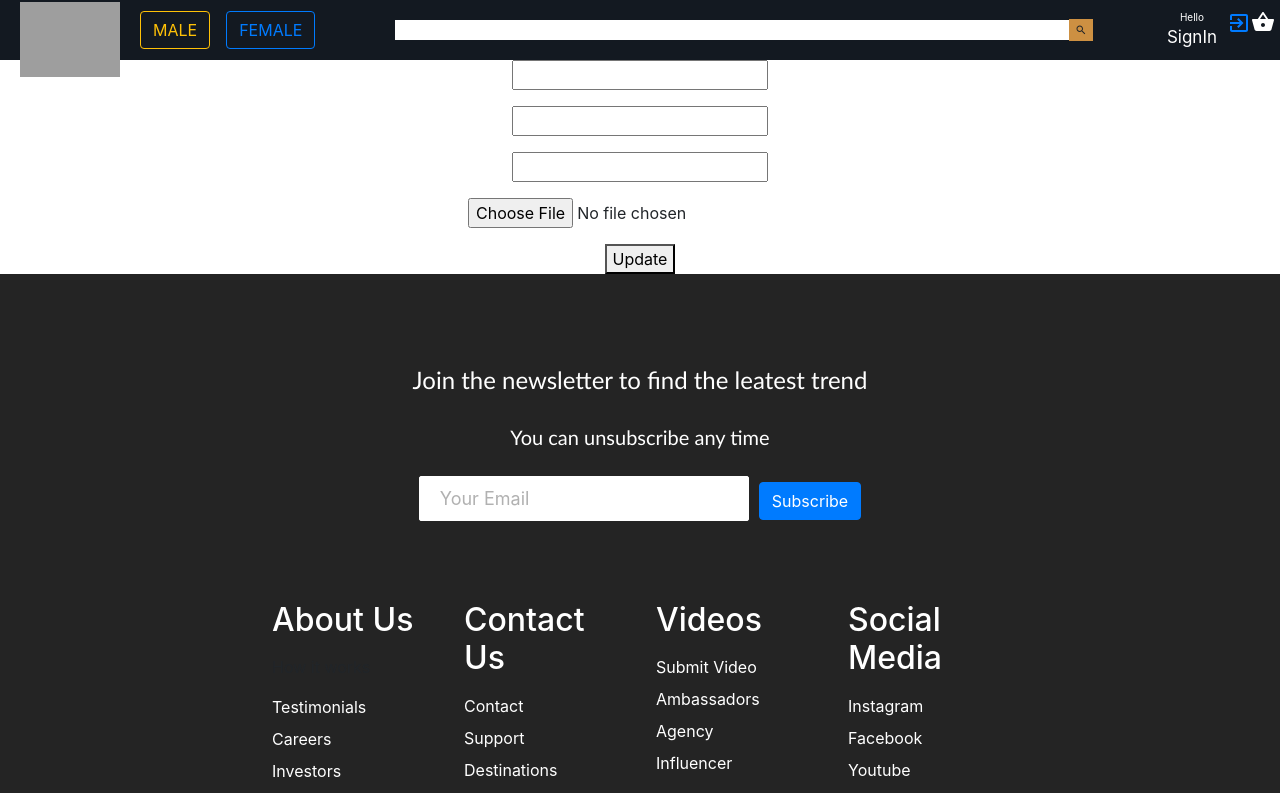
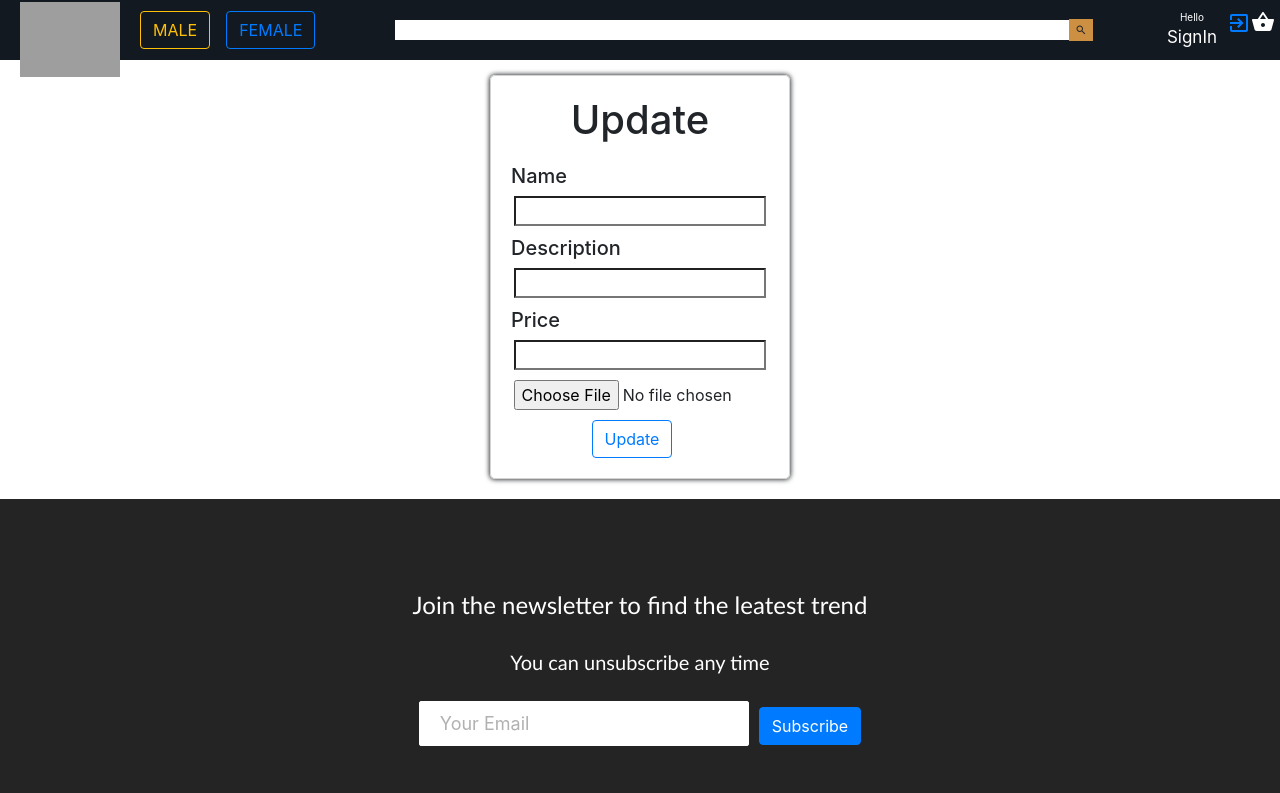
Before and after one commit to isseidangol/xtreme-react-js, a React (Create React App) app: page /Update/1 in a window 1280 px wide. Shown: the top 793 px of the page. Built offline with nearby package versions, Linux system fonts and the light colour scheme; no server answers; grey boxes are pictures that could not be loaded.

Commit message:
Data retrieve in testing

```diff
--- a/src/Body/Checkout.css
+++ b/src/Body/Checkout.css
@@ -15,3 +15,23 @@
   padding: 10px;
   border-bottom: 1px solid lightgray;
 }
+.product__img
+{
+  width:100%;
+  height:200px;
+  padding:0px;
+  overflow: hidden;
+  cursor:pointer;
+}
+
+.product__img img
+{
+  width:100%;
+  height:100%;
+  transition: 1s all ease;
+}
+
+.product__img:hover img
+{
+  transform: scale(1.4);
+}
--- a/src/Body/Checkout.js
+++ b/src/Body/Checkout.js
@@ -1,9 +1,31 @@
-import React from 'react'
+import React,{useState,useEffect} from 'react'
 import"./Checkout.css";
 import Footer from "../Footer/Footer";
 import { Link } from 'react-router-dom';
+import {Col,Row,Container,Card} from 'react-bootstrap'
+import axios from 'axios';
 
 function Checkout() {
+    let [myCart,setCart] = useState([]);
+    let [auth,setAuth] = useState({
+        "config":{
+            "headers":{
+                "authorization":`Bearer ${localStorage.getItem('token')}`
+            }
+        }
+    })
+    useEffect(()=>{
+        axios.get('http://localhost:90/getMyCart',auth.config)
+        .then((response)=>{
+
+            setCart(
+                response.data.data
+            )
+        })
+        .catch((err)=>{
+            console.log(err);
+        })
+    },[])
     return (
         <div>
         <div className="checkout">
@@ -16,6 +38,29 @@ function Checkout() {
              <div>
                 <h2 className="checkout_title">
                     Your shopping basket</h2>
+                    <Row>
+                {
+                   myCart.map((product)=>{
+                        return(
+                        <Col lg={4}>
+                             <Card className="cart">
+                                 <div className="product__img">
+                            <Card.Img variant="top" src={`http://localhost:90/${product.pid.pimage}`} />
+                            </div>
+                            <Card.Body>
+                                <Card.Title className="text-center">{product.pid.pname}</Card.Title>
+                                <p><strong>Quantity: </strong>{product.quantity}</p>
+                                <p><strong>Price: </strong>{product.price}</p>
+                                <button></button>
+
+
+                            </Card.Body>
+                            </Card>
+                        </Col>
+                        )
+                   })
+                }
+                </Row>
             </div>
 
 
@@ -24,7 +69,6 @@ function Checkout() {
 
 
             <div className="checkout_right">
-
 
             </div>
 
--- a/src/Body/Login.css
+++ b/src/Body/Login.css
@@ -27,12 +27,12 @@
     box-shadow: 0px 0px 5px 0.6px;
 }
 
-.login_container > h1 {
+.login_container  h1 {
     font-weight: 500;
     margin-bottom: 20px;
 }
 
-.login_container > form > h5{
+.login_container  form  h5{
     text-align: left;
 
 }
--- a/src/Body/Male.css
+++ b/src/Body/Male.css
@@ -18,8 +18,8 @@
 .maleimg
 {
     width: 100%;
-    height: 400px;
-    background: url(https://img.freepik.com/free-psd/fashion-store-banner-template_23-2148675200.jpg?size=626&ext=jpg);
+    height: 70vh;
+    background: url(bg.jpg);
     background-repeat: no-repeat !important;
     background-attachment: fixed  !important;
     background-size: cover !important;
--- a/src/Body/Male.js
+++ b/src/Body/Male.js
@@ -34,10 +34,10 @@ class Male extends Component{
     <div>
     <div className="home container-fluid px-0">
         <div className="home_container container-fluid px-0">
-          <div
-          className="maleimg"
-          >
-          </div>
+
+          <div className="maleimg">
+          {/* <img src="bg.jpg" alt=""></img> */}
+           </div>
           <div className="home_row">
           <Container fluid>
              <Row>
--- a/src/Body/Product.css
+++ b/src/Body/Product.css
@@ -29,3 +29,8 @@
       height: 200px;
       margin-bottom: 5px;
   }
+
+  .btn_delete{
+      margin-bottom: 5px;
+      background-color: white;
+  }
--- a/src/Body/Product.js
+++ b/src/Body/Product.js
@@ -2,7 +2,8 @@ import React,{useState} from 'react'
 import "./Product.css";
 import {Link} from 'react-router-dom';
 import axios from 'axios';
-
+import {Col,Row,Container} from 'react-bootstrap'
+import swal from 'sweetalert'
 
 
 function Product({title, image, price,id}) {
@@ -15,8 +16,27 @@ function Product({title, image, price,id}) {
         }
     })
 
+
+
     var userType = localStorage.getItem("userType");
     var token = localStorage.getItem("token");
+
+    const addToCart = (e,id)=>
+    {
+        axios.post("http://localhost:90/addToCart/insert/"+id,{"quantity":1},auth.config)
+        .then((response)=>{
+            swal({
+                "title":"Success",
+                "text":"Cart Added",
+                "icon":"success"
+            })
+            window.location.href = "/checkout"
+
+        })
+        .catch((err)=>{
+            console.log(err);
+        })
+    }
 
     const deleteProduct = (e,id)=>{
 
@@ -50,13 +70,22 @@ function Product({title, image, price,id}) {
             userType == "Admin" || userType == "Seller"?
             (
                 <>
-                <button className="btn text-black btn-primary mr-3" onClick={(event)=>{deleteProduct(event,id)}}>Delete</button>
-                <button className="btn text-black btn-primary mr-3"><Link to={"/Update/"+id}>Update</Link></button>
+                <Row>
+                        <Col lg={6}>
+                        <button className="btn_delete btn text-black btn-danger btn-block mr-3" onClick={(event)=>{deleteProduct(event,id)}}>Delete</button>
+                        </Col>
+
+                        <Col lg={6}>
+                        <button className="btn_update btn text-black btn-outline-primary btn-block mr-3"><Link to={"/Update/"+id}>Update</Link></button>
+                        </Col>
+                </Row>
+
+
                 </>
             ):
             (
 
-                <button className="btn text-black btn-primary mr-3">Add to Basket{id}</button>
+                <button className="btn text-black btn-outline-primary mr-3" onClick={(event)=>{addToCart(event,id)}}>Add to Basket</button>
             )
         }
 
--- a/src/Body/Register.css
+++ b/src/Body/Register.css
@@ -2,7 +2,7 @@
     display: flex;
     flex-direction: column;
     align-items: center;
-    height: 100vh;
+    height: 110vh;
     margin-bottom: -20px;
     background-color: white;
 }
@@ -52,4 +52,5 @@
     border: 1px solid;
     margin-top: 10px;
     border-color: darkgrey;
+
 }
--- /dev/null
+++ b/src/Body/Update.css
@@ -0,0 +1,38 @@
+.update{
+    margin-top: 15px;
+    margin-bottom: 15px;
+    display: flex;
+    flex-direction: column;
+    align-items: center;
+    background-color: white;
+
+}
+.update_container{
+
+    width: 300px;
+    height: fit-content;
+    display: flex;
+    flex-direction:column ;
+    border-radius: 5px;
+    border: 1px solid lightgray;
+    padding: 20px;
+    margin-bottom:5px ;
+    box-shadow: 0px 0px 5px 0.6px;
+}
+
+.update_container  h1 {
+    font-weight: 500;
+    margin-bottom: 20px;
+}
+
+.update_container  form  h5{
+    text-align: left;
+
+}
+
+.update_container  form  input{
+    height: 30px;
+    margin-bottom: 10px;
+    background-color: white;
+    width:98%;
+}
--- a/src/Body/Update.js
+++ b/src/Body/Update.js
@@ -1,8 +1,9 @@
 import React from "react";
-import { Component, updateProduct, changeHandler } from "react";
+import { Component, updateProduct, changeHandler,fileHandler } from "react";
 import axios from "axios";
 import { Container, state } from "react-bootstrap";
 import { withRouter } from "react-router";
+import './Update.css'
 
 class Update extends Component {
   state = {
@@ -42,10 +43,16 @@ class Update extends Component {
       pimage: this.state.pimage,
       id: this.props.match.params.id,
     };
+    let formData = new FormData();
+    formData.append("pname",this.state.pname);
+    formData.append("pdesc",this.state.pdesc);
+    formData.append("pprice",this.state.pprice);
+    formData.append("pimage",this.state.pimage);
+    formData.append("id",this.state.id);
     axios
       .put(
         "http://localhost:90/product/update",
-        productData,
+        formData,
         this.state.config
       )
       .then((response) => {})
@@ -59,45 +66,57 @@ class Update extends Component {
       [e.target.name]: e.target.value,
     });
   };
+
+  fileHandler = (e)=>{
+
+    this.setState({
+      [e.target.name] : e.target.files[0]
+    });
+
+  }
   render() {
     return (
-      <div>
+      <div className="update">
+      <div className="update_container">
+        <h1>Update</h1>
+
         <form>
-          <p>
+          <h5>Name</h5>
             <input
               type="text"
               name="pname"
               value={this.state.pname}
               onChange={this.changeHandler}
             />
-          </p>
 
-          <p>
+
+          <h5>Description</h5>
             <input
               type="text"
               name="pdesc"
               value={this.state.pdesc}
               onChange={this.changeHandler}
             />
-          </p>
 
-          <p>
+
+          <h5>Price</h5>
             <input
               type="text"
               name="pprice"
               value={this.state.pprice}
               onChange={this.changeHandler}
             />
-          </p>
 
-          <p>
+
+
             <input type="file" name="pimage" onChange={this.fileHandler} />
-          </p>
 
-          <button className="update_updateButton" onClick={this.updateProduct}>
+
+          <button className="btn text-black btn-outline-primary mr-3" onClick={this.updateProduct}>
             Update
           </button>
         </form>
+      </div>
       </div>
     );
   }
--- a/src/Header/Header.js
+++ b/src/Header/Header.js
@@ -54,7 +54,20 @@ class Header extends Component{
                     <button className="btn btn-outline-primary"  onClick={this.switchFemale}>FEMALE</button>
                 </div>
 
+                {
+            userType == "Admin"?
+            (
+                <>
+                <Link className="btn text-black btn-outline-primary mr-3" to="/add">Add product</Link>
 
+                </>
+            ):
+            (
+                    <></>
+
+            )
+
+            }
 
 
 
```
Also changed, not shown: src/Body/bg.jpg (added).
